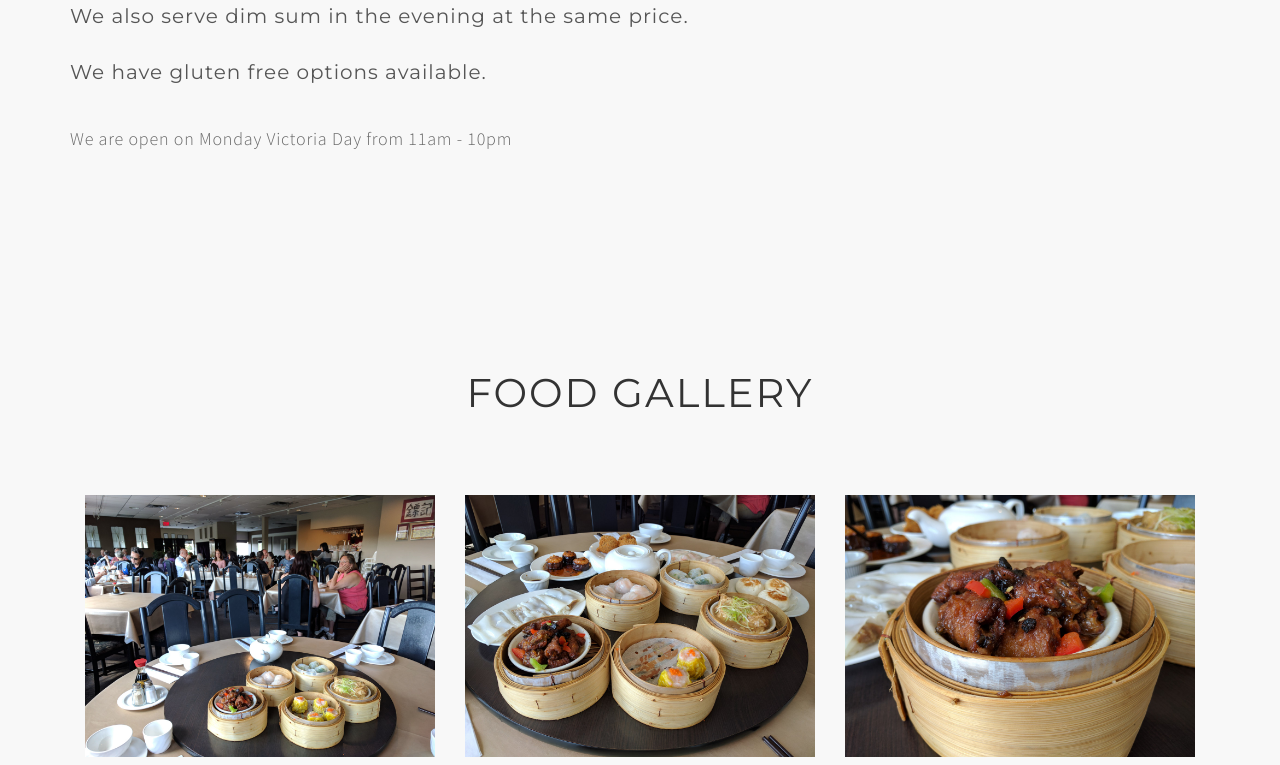
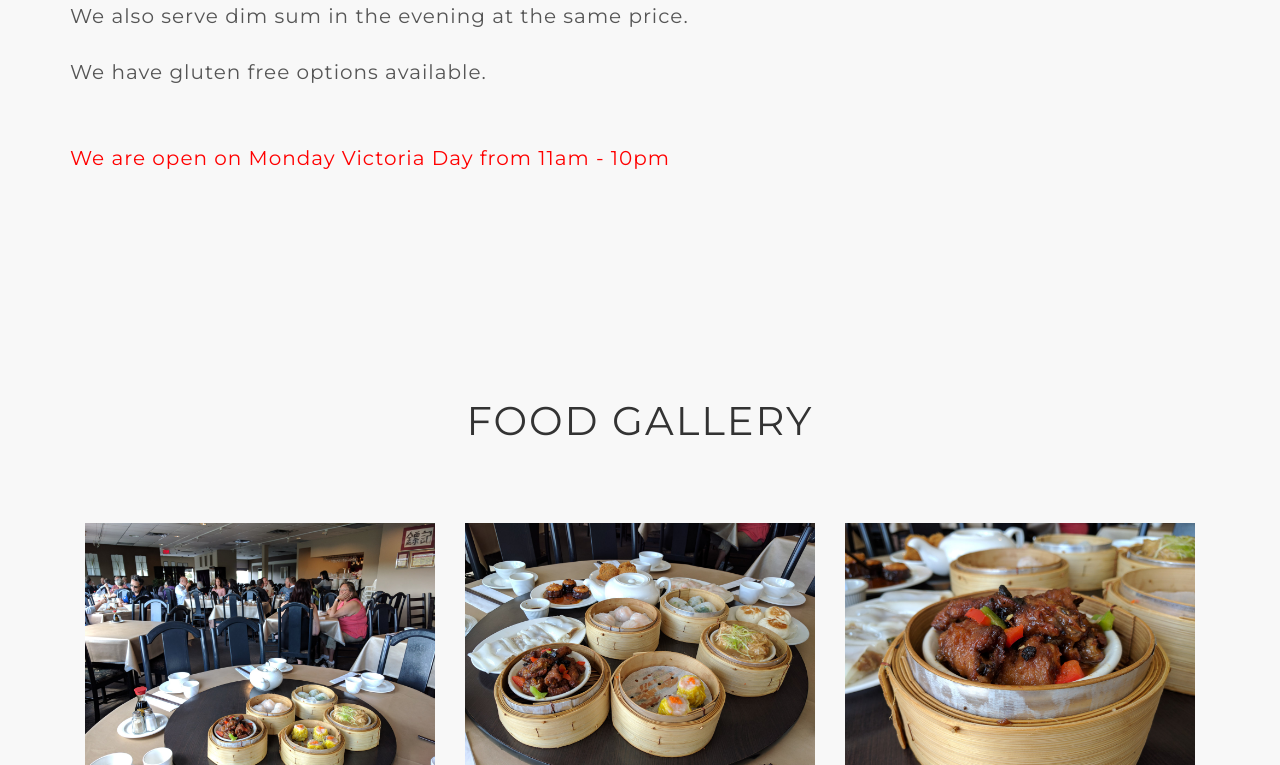
Before and after one commit to LeoLamCY/billspeking, a plain HTML site: page index.html in a window 1280 px wide. Shown: the part 3280-4045 px from the top of the page. Drawn offline with Linux system fonts and the light colour scheme.

Commit message:
Update index.html

```diff
--- a/index.html
+++ b/index.html
@@ -234,7 +234,7 @@
             <h3>We also serve dim sum in the evening at the same price.</h3>
             <h3>We have gluten free options available.</h3>
             <br/>
-            <p>We are open on Monday Victoria Day from 11am - 10pm</p>
+            <h3 style="color:red;">We are open on Monday Victoria Day from 11am - 10pm</h3>
         </div>
     </section>
 
```
